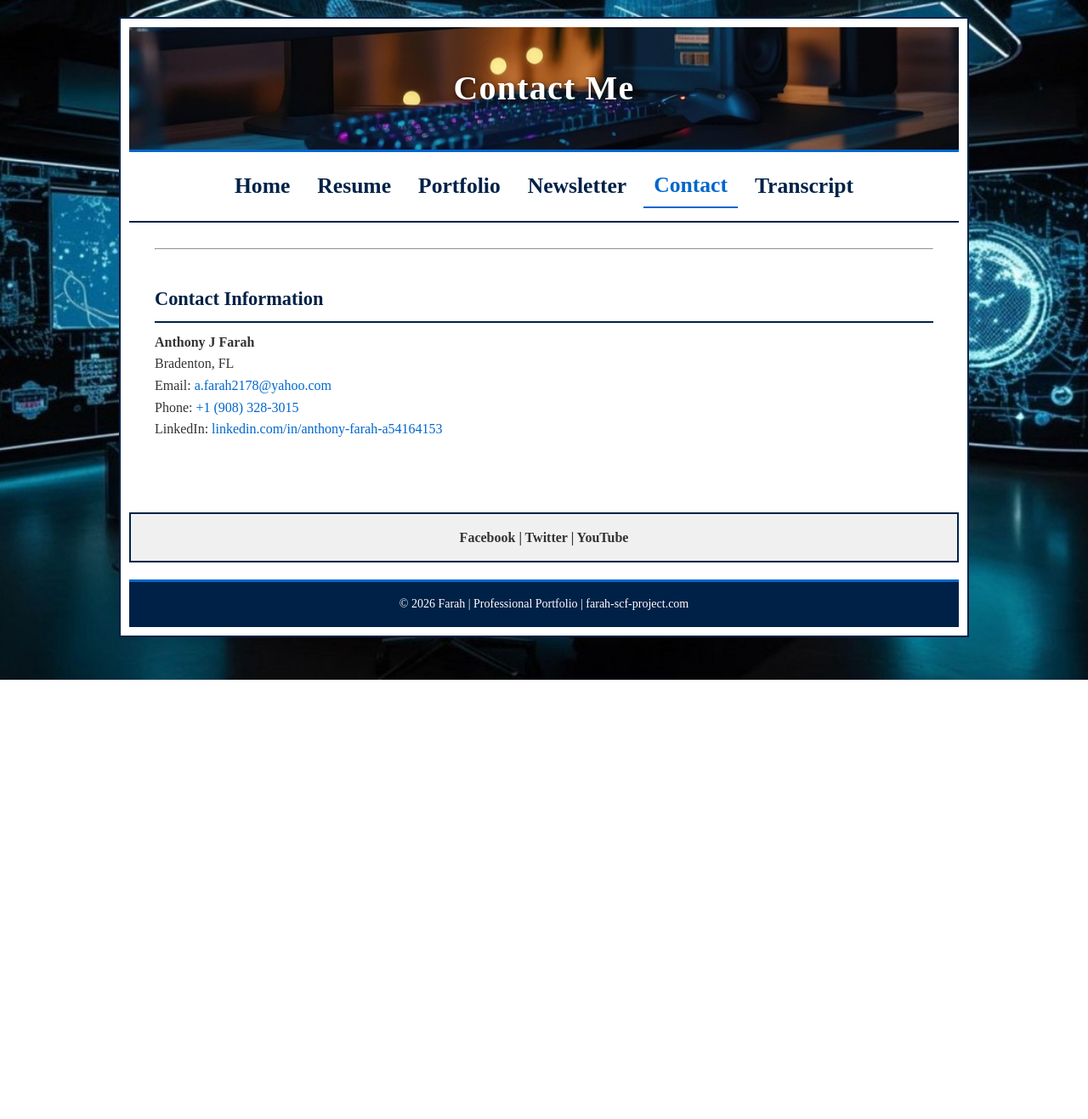
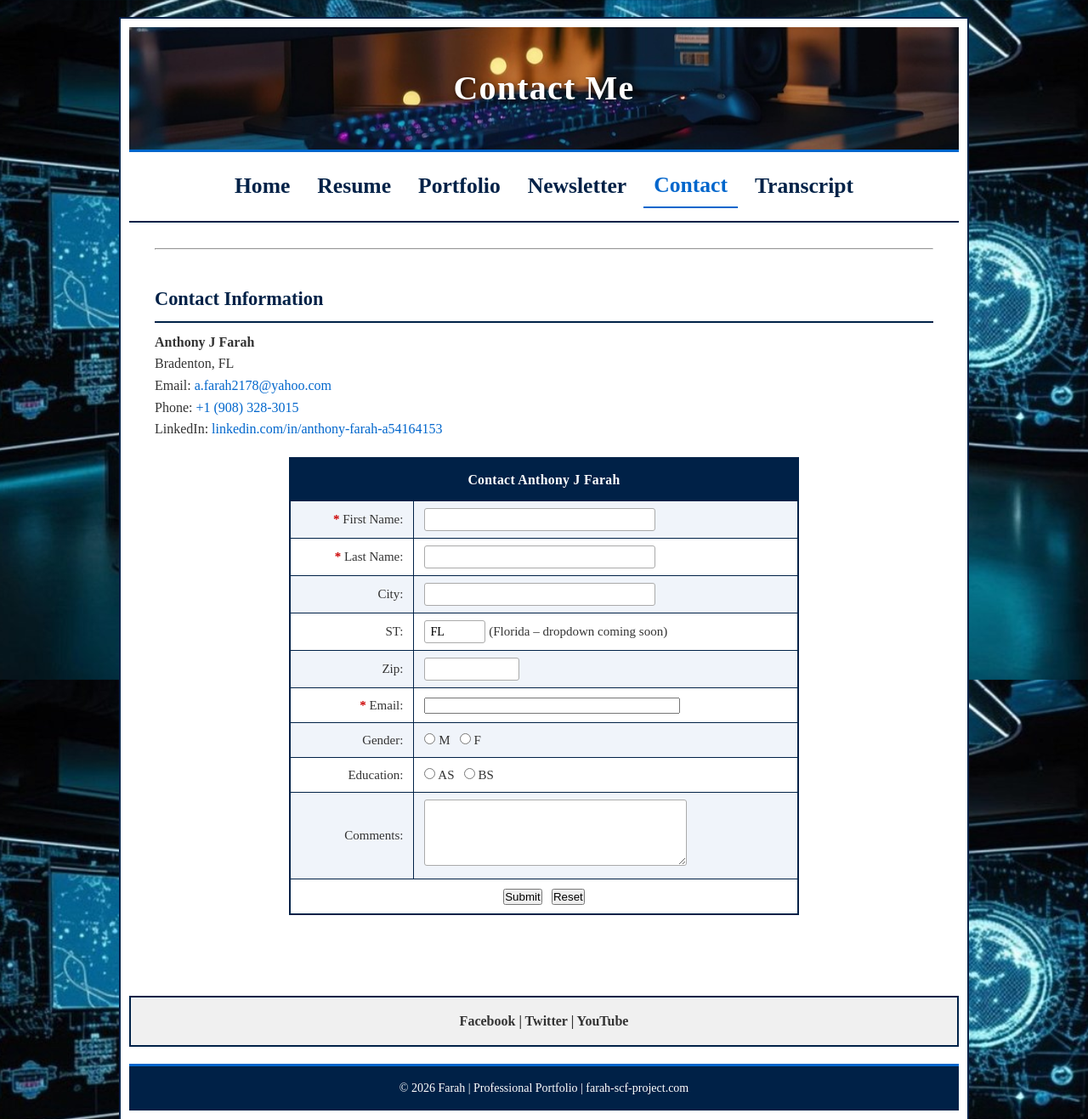
Before and after one commit to Graves217/Farah-SCF-Project-Site, a PHP site: page /contact.htm in a window 1280 px wide. Shown: the top 1317 px of the page at 85% size. Before the commit the page ends 800 px from the top, so only its background shows below. Run offline with PHP 8.4, Linux system fonts and the light colour scheme.

Commit message:
Contact page: add rubric-required 11-row table layout and CSS (.required + table styling)
Agent-Logs-Url: https://github.com/Graves217/Farah-SCF-Project-Site/sessions/f1785f92-c8eb-413b-95de-a36fc4997520

Co-authored-by: Graves217 <260338615+Graves217@users.noreply.github.com>

```diff
--- a/contact.htm
+++ b/contact.htm
@@ -43,6 +43,74 @@
                         LinkedIn: <a href="https://www.linkedin.com/in/anthony-farah-a54164153/">linkedin.com/in/anthony-farah-a54164153</a>
                     </p>
 
+                    <!-- CONTACT FORM TABLE -->
+                    <form action="#" method="post">
+                    <table class="contact-table">
+                        <!-- Row 1: Table Header -->
+                        <tr>
+                            <th colspan="2">Contact Anthony J Farah</th>
+                        </tr>
+                        <!-- Row 2: First Name (required) -->
+                        <tr>
+                            <td style="text-align:right"><span class="required">*</span> First Name:</td>
+                            <td><input type="text" name="first_name" size="30" required></td>
+                        </tr>
+                        <!-- Row 3: Last Name (required) -->
+                        <tr>
+                            <td style="text-align:right"><span class="required">*</span> Last Name:</td>
+                            <td><input type="text" name="last_name" size="30" required></td>
+                        </tr>
+                        <!-- Row 4: City -->
+                        <tr>
+                            <td style="text-align:right">City:</td>
+                            <td><input type="text" name="city" size="30"></td>
+                        </tr>
+                        <!-- Row 5: ST (Florida / future dropdown) -->
+                        <tr>
+                            <td style="text-align:right">ST:</td>
+                            <td><input type="text" name="state" value="FL" size="5"> (Florida &ndash; dropdown coming soon)</td>
+                        </tr>
+                        <!-- Row 6: Zip -->
+                        <tr>
+                            <td style="text-align:right">Zip:</td>
+                            <td><input type="text" name="zip" size="10"></td>
+                        </tr>
+                        <!-- Row 7: Email (required) -->
+                        <tr>
+                            <td style="text-align:right"><span class="required">*</span> Email:</td>
+                            <td><input type="email" name="email" size="35" required></td>
+                        </tr>
+                        <!-- Row 8: Gender -->
+                        <tr>
+                            <td style="text-align:right">Gender:</td>
+                            <td>
+                                <input type="radio" name="gender" value="M"> M &nbsp;
+                                <input type="radio" name="gender" value="F"> F
+                            </td>
+                        </tr>
+                        <!-- Row 9: Education -->
+                        <tr>
+                            <td style="text-align:right">Education:</td>
+                            <td>
+                                <input type="radio" name="education" value="AS"> AS &nbsp;
+                                <input type="radio" name="education" value="BS"> BS
+                            </td>
+                        </tr>
+                        <!-- Row 10: Comments -->
+                        <tr>
+                            <td style="text-align:right">Comments:</td>
+                            <td><textarea name="comments" rows="4" cols="35"></textarea></td>
+                        </tr>
+                        <!-- Row 11: Buttons (future) -->
+                        <tr>
+                            <td colspan="2" style="text-align:center">
+                                <input type="submit" value="Submit"> &nbsp;
+                                <input type="reset" value="Reset">
+                            </td>
+                        </tr>
+                    </table> <!-- close contact-table -->
+                    </form>
+
                 </section>
 
             </main>
--- a/farah-scf.css
+++ b/farah-scf.css
@@ -253,6 +253,56 @@ section h2 {
     margin: 20px 0;
     border: 0;
     border-top: 1px solid #ddd;
+}
+
+/* Required Field Marker */
+.required {
+    color: #cc0000;
+    font-weight: bold;
+}
+
+/* Contact Table Styles */
+.contact-table,
+#contact table {
+    border-collapse: collapse;
+    margin: 20px auto;
+    max-width: 600px;
+    width: 100%;
+    font-size: 15px;
+    border: 2px solid var(--border-color);
+}
+
+.contact-table th,
+#contact table th {
+    background-color: var(--primary-color);
+    color: var(--secondary-color);
+    text-align: center;
+    padding: 12px 16px;
+    font-size: 1.05em;
+    letter-spacing: 0.02em;
+}
+
+.contact-table td,
+#contact table td {
+    border: 1px solid var(--border-color);
+    padding: 8px 12px;
+    vertical-align: middle;
+}
+
+.contact-table tr:nth-child(even) td,
+#contact table tr:nth-child(even) td {
+    background-color: #f0f4fa;
+}
+
+.contact-table input[type="text"],
+.contact-table textarea,
+#contact table input[type="text"],
+#contact table textarea {
+    font-family: inherit;
+    font-size: 0.95em;
+    padding: 4px 6px;
+    border: 1px solid #aaa;
+    border-radius: 3px;
 }
 
 /* Transcript Table Styles */
```
